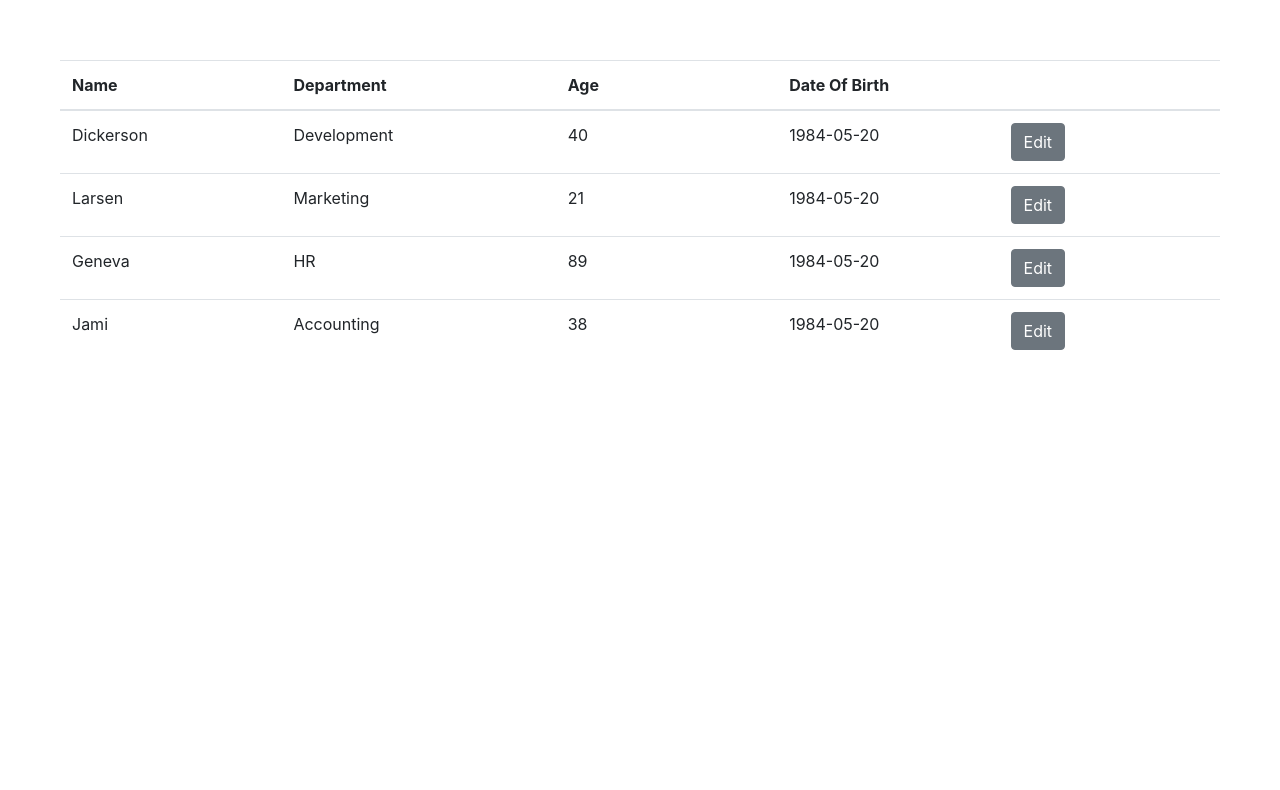
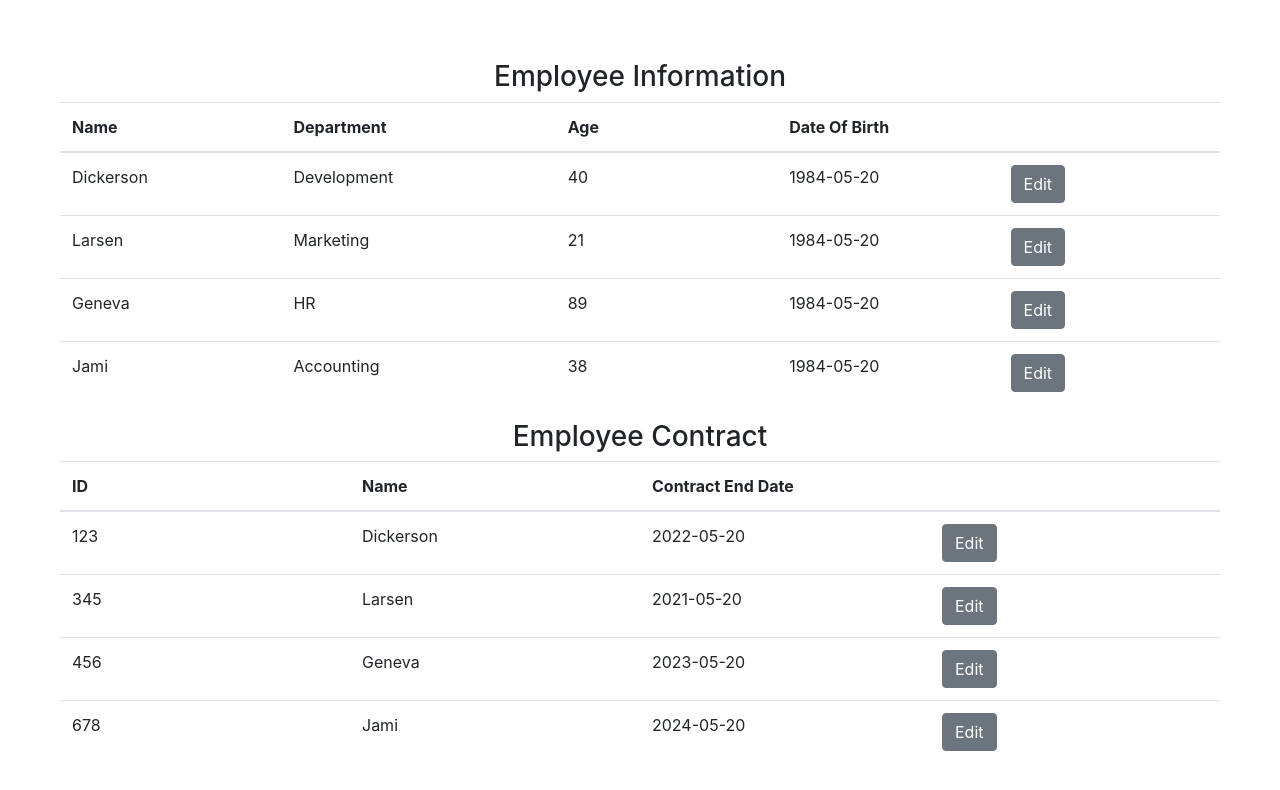
Before and after one commit to muhimasri/vue-editable-table-example, a Vue app: page / in a window 1280 px wide. Shown: the top 790 px of the page. Built offline with nearby package versions, Linux system fonts and the light colour scheme.

Commit message:
Create dynamic table components

```diff
--- a/src/App.vue
+++ b/src/App.vue
@@ -1,30 +1,50 @@
 <template>
   <div id="app">
-    <EditableTable :items="items" :fields="fields"></EditableTable>
+    <article>
+      <h3>Employee Information</h3>
+      <EditTableRowDynamic v-model="items1" :fields="fields1"></EditTableRowDynamic>
+    </article>
+    <article>
+      <h3>Employee Contract</h3>
+      <EditTableRowDynamic v-model="items2" :fields="fields2"></EditTableRowDynamic>
+    </article>
   </div>
 </template>
 
 <script>
-import EditableTable from './components/EditableTable.vue'
+import EditTableRowDynamic from './components/EditTableRowDynamic.vue';
+
 export default {
   name: "App",
   components: {
-    EditableTable
+    EditTableRowDynamic
   },
   data() {
     return {
-      fields: [
-        { key: "name", label: "Name" },
-        { key: "department", label: "Department" },
-        { key: "age", label: "Age" },
-        { key: "dateOfBirth", label: "Date Of Birth" },
+      fields1: [
+        { key: "name", label: "Name", type: "text" },
+        { key: "department", label: "Department", type: "select", options: ['Development', 'Marketing', 'HR', 'Accounting'] },
+        { key: "age", label: "Age", type: "number" },
+        { key: "dateOfBirth", label: "Date Of Birth", type: "date" },
         { key: "edit", label: "", type: "edit" }
       ],
-       items: [
+       items1: [
           { age: 40, name: 'Dickerson', department: 'Development', dateOfBirth: '1984-05-20' },
           { age: 21, name: 'Larsen', department: 'Marketing', dateOfBirth: '1984-05-20' },
           { age: 89, name: 'Geneva', department: 'HR', dateOfBirth: '1984-05-20' },
           { age: 38, name: 'Jami', department: 'Accounting', dateOfBirth: '1984-05-20' }
+        ],
+        fields2: [
+          { key: "id", label: "ID", type: "number" },
+          { key: "name", label: "Name", type: "text" },
+          { key: "contractEndDate", label: "Contract End Date", type: "date" },
+          { key: "edit", label: "", type: "edit" }
+      ],
+       items2: [
+          { id: 123, name: 'Dickerson', contractEndDate: '2022-05-20' },
+          { id: 345, name: 'Larsen', contractEndDate: '2021-05-20' },
+          { id: 456, name: 'Geneva', contractEndDate: '2023-05-20' },
+          { id: 678, name: 'Jami', contractEndDate: '2024-05-20' }
         ]
     };
   }
@@ -43,6 +63,6 @@ thead, tbody, tfoot, tr, td, th {
 }
 pre {
   text-align: left;
-  color: #d63384 !important;
+  color: #d63384;
 }
 </style>
--- a/src/components/EditTableCellDynamic.vue
+++ b/src/components/EditTableCellDynamic.vue
@@ -1,10 +1,10 @@
 <template>
-    <b-table hover :items="items" :fields="fields">
+    <b-table :items="items" :fields="fields">
       <template v-for="(field, index) in fields" #[`cell(${field.key})`]="data">
-        <b-form-datepicker v-if="field.type === 'date' && selectedRow[data.index] && selectedCell.name === field.key" :key="index" :type="field.type" v-model="items[data.index][field.key]"></b-form-datepicker>
-        <b-form-select v-else-if="field.type === 'select' && selectedRow[data.index] && selectedCell.name === field.key" :key="index" v-model="items[data.index][field.key]" :options="field.options" class="form-control"></b-form-select>
-        <b-form-input @change="validate" :state="selectedCell.status" v-else-if="field.type && selectedRow[data.index] && selectedCell.name === field.key" :key="index" :type="field.type" v-model="items[data.index][field.key]"></b-form-input>
-        <span :key="index" v-else @click="handleEditCell(data, field.key)">{{data.value}}</span>
+        <b-form-datepicker v-if="field.type === 'date' && items[data.index].isEdit && selectedCell === field.key" :key="index" :type="field.type" :value="items[data.index][field.key]" @input="(value) => inputHandler(value, data.index, field.key)"></b-form-datepicker>
+        <b-form-select v-else-if="field.type === 'select' && items[data.index].isEdit && selectedCell === field.key" :key="index" :value="items[data.index][field.key]" @input="(value) => inputHandler(value, data.index, field.key)" :options="field.options" class="form-control"></b-form-select>
+        <b-form-input @change="validate" :state="selectedCell.status" v-else-if="field.type && items[data.index].isEdit && selectedCell === field.key" :key="index" :type="field.type" :value="items[data.index][field.key]" @input="(value) => inputHandler(value, data.index, field.key)"></b-form-input>
+        <span :key="index" v-else @click="editCellHandler(data, field.key)">{{data.value}}</span>
       </template>
     </b-table>
 </template>
@@ -16,31 +16,24 @@ export default {
   components: {
   },
   props: {
-    items: Array,
+    value: Array,
     fields: Array
   },
   data() {
-      return {
-        selectedCell: null,
-        selectedRow: {}
-      }
-    },
+    return {
+      items: this.value.map(item => ({...item, isEdit: false})),
+      selectedCell: null
+    }
+  },
   methods: {
-      handleEditCell(data, name) {
-        this.selectedCell = {
-          name,
-          status: null
-        };
-        this.selectedRow = {
-          [data.index]: true
-        }
+      editCellHandler(data, name) {
+         this.items = this.items.map(item => ({...item, isEdit: false}));
+         this.items[data.index].isEdit = true;
+         this.selectedCell = name
       },
-      validate(value) {
-        if (value === '') {
-          this.selectedCell.status = false;
-        } else {
-          this.selectedCell.status = true;
-        }
+      inputHandler(value, index, key) {
+        this.items[index][key] = value;
+        this.$emit('input', this.items);
       }
     }
 }
@@ -52,4 +45,8 @@ thead, tbody, tfoot, tr, td, th {
   width: 100px;
   vertical-align: middle;
 }
+
+tr span {
+  display: flex;
+}
 </style>
--- a/src/components/EditTableRowDynamic.vue
+++ b/src/components/EditTableRowDynamic.vue
@@ -1,8 +1,8 @@
 <template>
     <b-table :items="items" :fields="fields">
       <template v-for="(field, index) in fields" #[`cell(${field.key})`]="data">
-        <b-form-datepicker v-if="field.type === 'date' && items[data.index].isEdit" :key="index" :type="field.type" v-model="items[data.index][field.key]"></b-form-datepicker>
-        <b-form-select v-else-if="field.type === 'select' && items[data.index].isEdit" :key="index" v-model="items[data.index][field.key]" :options="field.options"></b-form-select>
+        <b-form-datepicker v-if="field.type === 'date' && items[data.index].isEdit" :key="index" :type="field.type" :value="items[data.index][field.key]" @input="(value) => inputHandler(value, data.index, field.key)"></b-form-datepicker>
+        <b-form-select v-else-if="field.type === 'select' && items[data.index].isEdit" :key="index" :value="items[data.index][field.key]" @input="(value) => inputHandler(value, data.index, field.key)" :options="field.options"></b-form-select>
         <b-button :key="index" v-else-if="field.type === 'edit'" @click="editRowHandler(data)">
           <span v-if="!items[data.index].isEdit">Edit</span>
           <span v-else>Done</span>
--- a/src/components/EditableTable.vue
+++ b/src/components/EditableTable.vue
@@ -1,28 +1,16 @@
 <template>
   <b-table :items="tableItems" :fields="fields">
-      <template #cell(name)="data">
-          <b-form-input v-if="tableItems[data.index].isEdit" type="text" v-model="tableItems[data.index].name"></b-form-input>
-          <span v-else>{{data.value}}</span>
-      </template>
-      <template #cell(department)="data">
-        <b-form-select v-if="tableItems[data.index].isEdit" v-model="tableItems[data.index].department" :options="['Development', 'Marketing', 'HR', 'Accounting']"></b-form-select>
-        <span v-else>{{data.value}}</span>
-      </template>
-      <template #cell(age)="data">
-          <b-form-input v-if="tableItems[data.index].isEdit" type="number" v-model="tableItems[data.index].age"></b-form-input>
-          <span v-else>{{data.value}}</span>
-      </template>
-      <template #cell(dateOfBirth)="data">
-        <b-form-datepicker v-if="tableItems[data.index].isEdit" v-model="tableItems[data.index].dateOfBirth"></b-form-datepicker>
-        <span v-else>{{data.value}}</span>
-      </template>
-      <template #cell(edit)="data">
-        <b-button @click="handleEditRow(data)">
+      <template v-for="(field, index) in fields" #[`cell(${field.key})`]="data">
+        <b-form-datepicker v-if="field.type === 'date' && tableItems[data.index].isEdit" :key="index" :type="field.type" :value="tableItems[data.index][field.key]" @input="(value) => inputHandler(value, data.index, field.key)"></b-form-datepicker>
+        <b-form-select v-else-if="field.type === 'select' && tableItems[data.index].isEdit" :key="index" :value="tableItems[data.index][field.key]" @input="(value) => inputHandler(value, data.index, field.key)" :options="field.options"></b-form-select>
+        <b-button :key="index" v-else-if="field.type === 'edit'" @click="editRowHandler(data)">
           <span v-if="!tableItems[data.index].isEdit">Edit</span>
           <span v-else>Done</span>
         </b-button>
+        <b-form-input v-else-if="field.type && tableItems[data.index].isEdit" :key="index" :type="field.type" :value="tableItems[data.index][field.key]" @input="(value) => inputHandler(value, data.index, field.key)"></b-form-input>
+        <span :key="index" v-else>{{data.value}}</span>
       </template>
-    </b-table>
+  </b-table>
 </template>
 
 <script>
@@ -30,17 +18,21 @@ export default {
   name: "EditableTable",
   components: {},
   props: {
-    items: Array,
+    value: Array,
     fields: Array
   },
   data() {
     return {
-      tableItems: this.items.map(item => ({...item, isEdit: false}))
+      tableItems: this.value.map(item => ({...item, isEdit: false}))
     }
   },
   methods: {
-      handleEditRow(data) {
+      editRowHandler(data) {
         this.tableItems[data.index].isEdit = !this.tableItems[data.index].isEdit;
+      },
+      inputHandler(value, index, key) {
+        this.tableItems[index][key] = value;
+        this.$emit('input', this.tableItems);
       }
     }
 };
```
